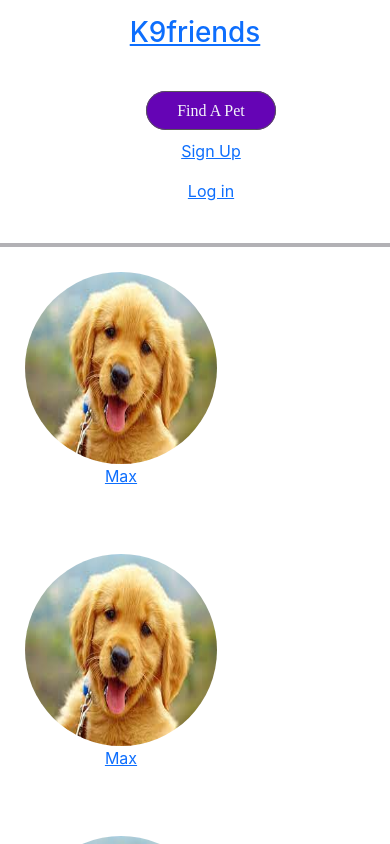
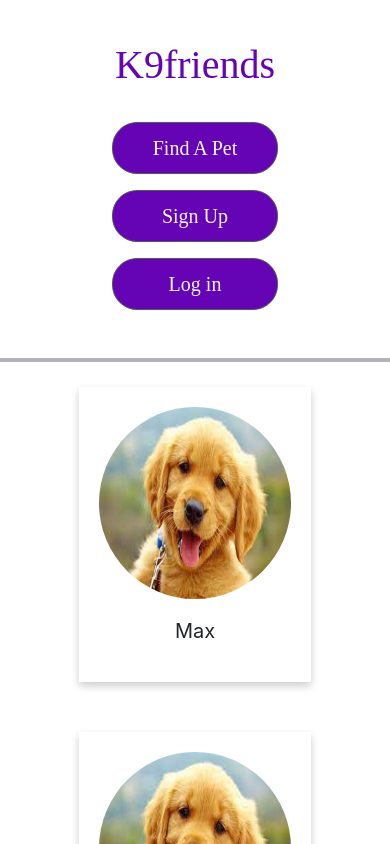
Before and after one commit to cesarsnina/k9friends, a React (Create React App) app: page / in a window 390 px wide. Shown: the top 844 px of the page. Built offline with nearby package versions, Linux system fonts and the light colour scheme.

Commit message:
last commit

```diff
--- a/src/components/Dashboard.js
+++ b/src/components/Dashboard.js
@@ -13,8 +13,9 @@ const Dashboard = () => {
           <div key={idx} className='dog-block'>
             <a  href="https://en.wikipedia.org/wiki/Main_Page">
               <img  className="dog-image" src={dog.image}></img>
-              <p className='dog-name'>{dog.name}</p>
+              {/* <p className='dog-name'>{dog.name}</p> */}
             </a>
+            <p className='dog-name'>{dog.name}</p>
           </div>
 
         ))}
--- a/src/components/Header.css
+++ b/src/components/Header.css
@@ -8,10 +8,10 @@ nav {
   border-bottom: 4px solid #b2b1b5;
 }
 
-nav h1 a {
+nav h1 {
+  margin-top: 25px;
   color: #6504b5;
   font-family: Rosario Regular;
-  text-decoration: none;
 }
 
 nav ul {
@@ -22,11 +22,14 @@ nav ul {
 
 nav li {
   padding-left: 36px;
+  margin-left: 36px;
+}
+.link-style {
+  text-decoration: none;
 }
 
-nav ul li a {
+nav ul li {
   font-family: Rosario Regular;
-  text-decoration: none;
   color: #f4f6fa;
   background-color: #6504b5;
   border: 1px solid #585757;
@@ -34,7 +37,7 @@ nav ul li a {
   padding: 10px 30px;
 }
 
-nav ul li a:hover {
+nav ul li:hover {
   font-family: Rosario Regular;
   text-decoration: none;
   color: #070707;
@@ -49,13 +52,31 @@ nav ul li a:hover {
 */
 @media only screen and (max-width: 600px) {
   nav {
+    display: flex;
     flex-direction: column;
+    justify-content: center;
   }
   nav ul {
+    display: flex;
     flex-direction: column;
-    padding-top: 0.5rem;
+    padding-top: 0px;
+    margin-left: 0px;
+    padding-left: 0px;
   }
   nav li {
-    padding: 0.5rem 0;
+    display: flex;
+    padding: 0.8rem 0;
+    margin-bottom: 1rem;
+    font-size: 20px;
+    justify-content: center;
+    margin-left: 0px;
+  }
+
+  nav h1 {
+    font-size: 40px;
+  }
+  nav a {
+    padding-left: 80px;
+    padding-right: 80px;
   }
 }
--- a/src/components/Header.js
+++ b/src/components/Header.js
@@ -6,14 +6,13 @@ const Header = () => {
 
     return (
         <nav>
-            <Link to="/"><h1>K9friends</h1></Link>
+            <Link to="/" className='link-style'><h1>K9friends</h1></Link>
             <ul>
-                <li><a href="#">Find A Pet</a></li>
-                <Link to="/signup"><li>Sign Up</li></Link>
-                <Link to="/login"><li>Log in</li></Link>
+                <Link to="/" className='link-style'><li>Find A Pet </li></Link>
+                <Link to="/signup" className='link-style'><li>Sign Up</li></Link>
+                <Link to="/login" className='link-style'><li>Log in</li></Link>
             </ul>
         </nav>
-        // <h1>This is Header file</h1>
     )
 }
 
--- a/src/components/UserLogIn.css
+++ b/src/components/UserLogIn.css
@@ -25,3 +25,19 @@
     color: #641AB5;
     border-color: #641AB5;
 }
+
+@media only screen and (max-width: 600px) {
+    .login-container {
+        display: flex;
+        justify-content: center;
+        padding-top: 25px;
+        padding-left: 0px;
+        padding-right: 0px;
+        margin-right: 0px;
+
+    }
+    .justify-content-md-center{
+        margin-right: 0px;
+    }
+
+  }
--- a/src/components/UserLogIn.js
+++ b/src/components/UserLogIn.js
@@ -21,7 +21,7 @@ const UserLogIn = () => {
     }
 
     return (
-        <Container>
+        <Container className='login-container'>
             <Row className="justify-content-md-center"><Col md={5} xs={9}>
                 <h1 className="login-header mb-4">Log In</h1>
 
--- a/src/components/styles/Dashboard.css
+++ b/src/components/styles/Dashboard.css
@@ -1,6 +1,8 @@
 .dog-container {
   display: flex;
   flex-wrap: wrap;
+  /* margin-left: 60px; */
+  justify-content: center;
 }
 
 .dog-block {
@@ -19,3 +21,22 @@
 .dog-link {
 
 }
+
+/* Serge add on */
+
+.dog-block {
+  /* Add shadows to create the "card" effect */
+  box-shadow: 0 4px 8px 0 rgba(8, 8, 8, 0.2);
+  transition: 0.3s;
+  padding: 20px;
+}
+
+/* On mouse-over, add a deeper shadow */
+.dog-block:hover {
+  box-shadow: 0 8px 18px 0 #6504b5;
+}
+
+.dog-name {
+  margin-top: 17px;
+  font-size: 20px;
+}
```
